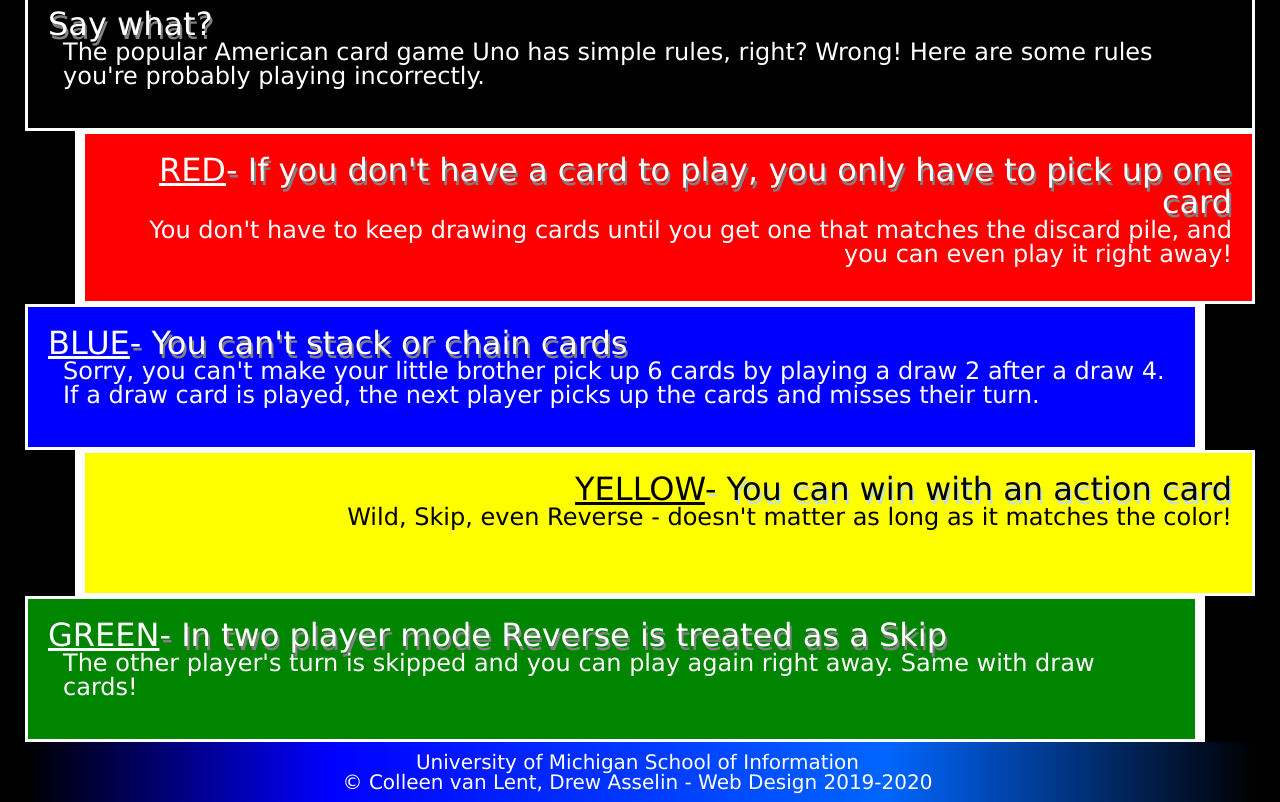
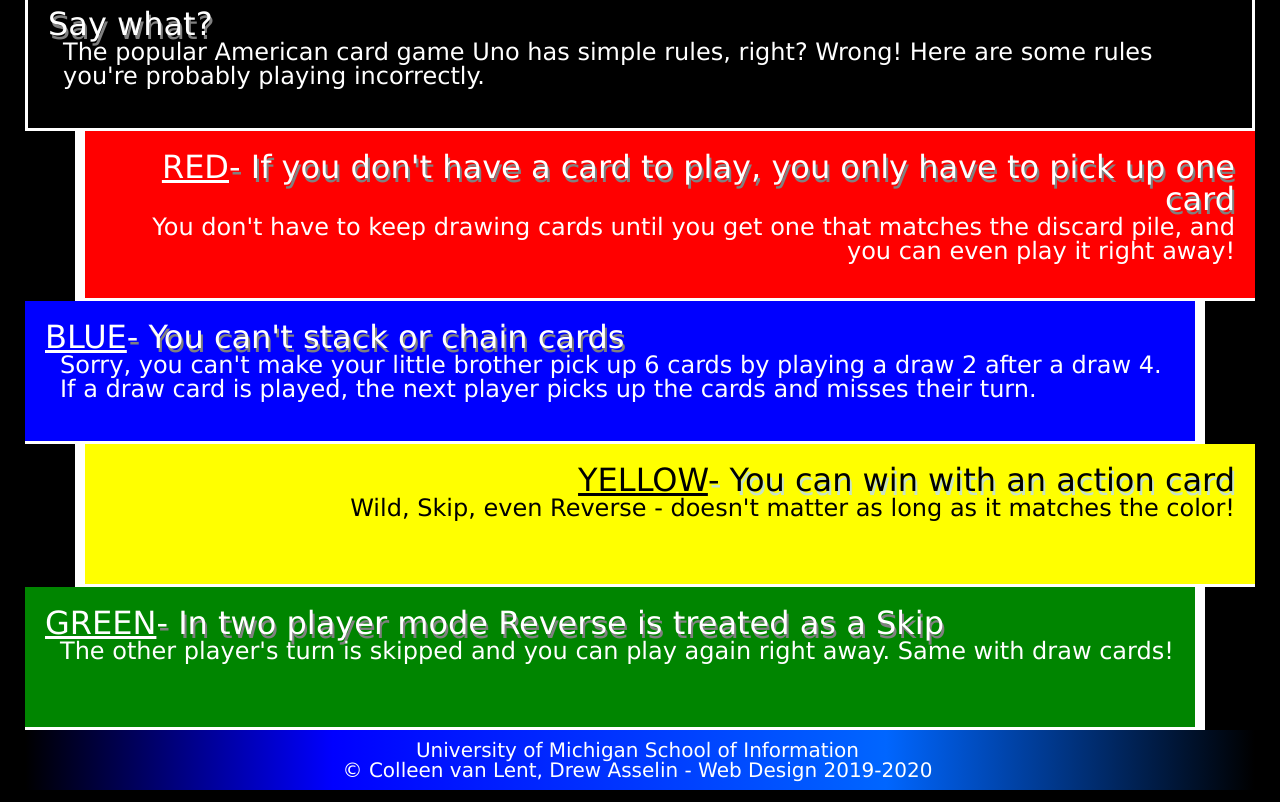
Before and after one commit to gemut1ich/homework2-2022, a plain HTML site: page index.html in a window 1280 px wide. Shown: the part 420-1222 px from the top of the page. Drawn offline with Linux system fonts and the light colour scheme.

Commit message:
solve the problems relate to border

```diff
--- a/css/style.css
+++ b/css/style.css
@@ -72,6 +72,8 @@ div.red{
     margin-left: 50px;
     border-left-width : 10px;
     border-bottom-width: 3px;
+    border-right-width: 0px;
+    border-top-width: 0px;
 }
 
 /* The blue div has the following styles
@@ -86,6 +88,8 @@ div.blue{
     margin-right: 50px;
     border-right-width: 10px;
     border-bottom-width: 3px;
+    border-left-width: 0px;
+    border-top-width: 0px;
 }
 
 /* The yellow div has the following styles
@@ -105,6 +109,8 @@ div.yellow{
     margin-left: 50px;
     border-left-width: 10px;
     border-bottom-width: 3px;
+    border-right-width: 0px;
+    border-top-width: 0px;
 }
 
 div.yellow h2{
@@ -128,6 +134,8 @@ div.green{
     margin-right: 50px;
     border-right-width: 10px;
     border-bottom-width: 3px;
+    border-left-width: 0px;
+    border-top-width: 0px;
 }
 
 /* Any span elements should be underlined, have all uppercase, and not have any text-shadow. */
```
